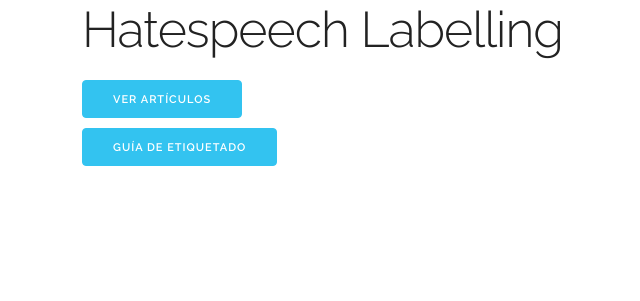
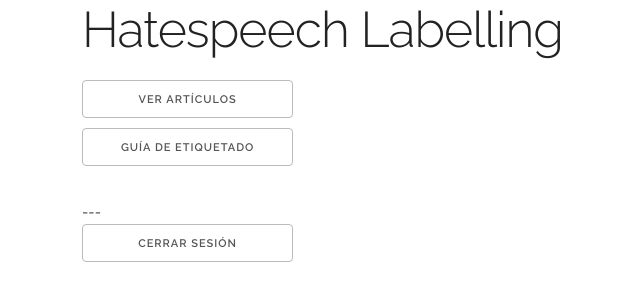
Before and after one commit to finiteautomata/hatespeech-selection, a Django app: template articles/templates/base.html in a window 1280 px wide. Shown: the top 301 px of the page, without its empty margins (78-718 px from the left). Run offline with Django 3.2, Linux system fonts and the light colour scheme; the template is opened without the code that fills it, so the values that code supplies are empty.

Commit message:
Agrego logout

```diff
--- a/articles/templates/base.html
+++ b/articles/templates/base.html
@@ -39,13 +39,24 @@
     <div class="row">
 
       <div class="three columns">
-        <div class="row">
-          <a class="button button-primary" href="{% url 'articles:index' %}"> Ver artículos </a>
+        <div class="row full-width">
+          <a class="button u-full-width" href="{% url 'articles:index' %}"> Ver artículos </a>
         </div>
-        <div class="row">
+        <div class="row full-width">
 
-          <a class="button button-primary" href="#"> Guía de etiquetado </a>
+          <a class="button u-full-width" href="#"> Guía de etiquetado </a>
         </div>
+
+        <br/>
+        ---
+        <br/>
+
+        <div class="row full-width">
+
+          <a class="button u-full-width" href="/accounts/logout"> Cerrar sesión </a>
+        </div>
+
+
       </div>
 
       <div class="nine columns">
--- a/hate_labelling/settings.py
+++ b/hate_labelling/settings.py
@@ -133,3 +133,5 @@ USE_TZ = True
 # https://docs.djangoproject.com/en/2.2/howto/static-files/
 
 STATIC_URL = '/static/'
+
+LOGOUT_REDIRECT_URL = '/'
```
